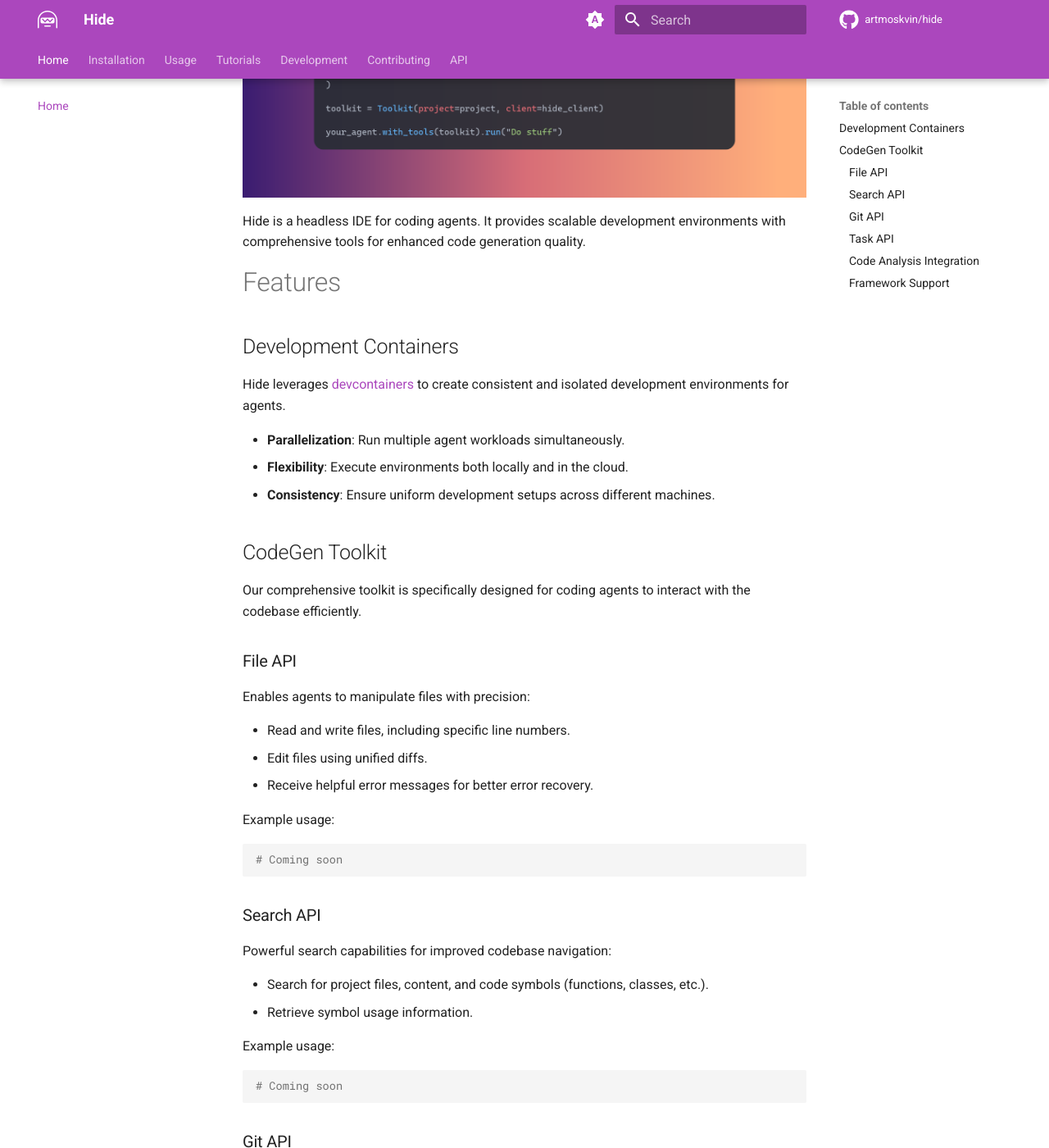
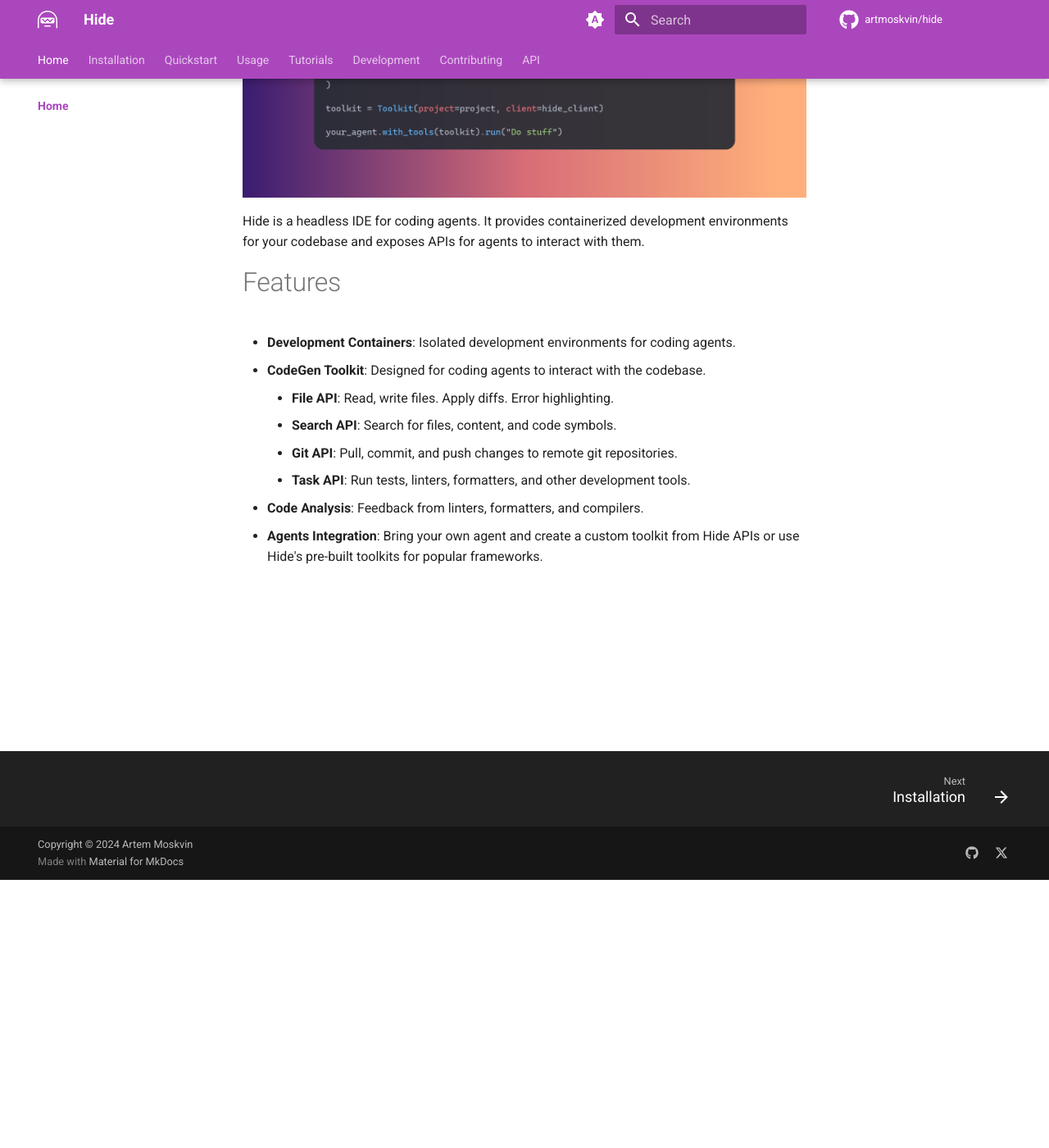
Before and after one commit to hide-org/hide, an MkDocs documentation site: the page built from docs/README.md, in a window 1280 px wide and 1400 px high, scrolled down 327 px. Shown: the whole window at 82% size. Built offline with MkDocs 1.6.1 and Material for MkDocs 9.7.7, drawn with Linux system fonts in a browser that asks for light colours; comment, search, counter and statistics services are not loaded; some of the changed text lies outside the part shown.

Commit message:
Write quickstart

````diff
--- a/docs/README.md
+++ b/docs/README.md
@@ -2,81 +2,15 @@
   <img src="assets/hide-quickstart.png" alt="Hide Quickstart"/>
 </div>
 
-Hide is a headless IDE for coding agents. It provides scalable development environments with comprehensive tools for enhanced code generation quality.
+Hide is a headless IDE for coding agents. It provides containerized development environments for your codebase and exposes APIs for agents to interact with them.
 
 # Features
 
-## Development Containers
-
-Hide leverages [devcontainers](https://containers.dev/) to create consistent and isolated development environments for agents.
-
-- **Parallelization**: Run multiple agent workloads simultaneously.
-- **Flexibility**: Execute environments both locally and in the cloud.
-- **Consistency**: Ensure uniform development setups across different machines.
-
-## CodeGen Toolkit
-
-Our comprehensive toolkit is specifically designed for coding agents to interact with the codebase efficiently.
-
-### File API
-
-Enables agents to manipulate files with precision:
-
-- Read and write files, including specific line numbers.
-- Edit files using unified diffs.
-- Receive helpful error messages for better error recovery.
-
-Example usage:
-```python
-# Coming soon
-```
-
-### Search API
-
-Powerful search capabilities for improved codebase navigation:
-
-- Search for project files, content, and code symbols (functions, classes, etc.).
-- Retrieve symbol usage information.
-
-Example usage:
-```python
-# Coming soon
-```
-
-### Git API
-
-Seamless integration with version control:
-
-- Pull, commit, and push changes to remote git repositories.
-- Manage branches and resolve conflicts.
-
-Example usage:
-```python
-# Coming soon
-```
-
-### Task API
-
-Execute various development tasks:
-
-- Run tests, linters, formatters, and other development tools.
-- Execute shell commands within the development environment.
-
-Example usage:
-```python
-# Coming soon
-```
-
-### Code Analysis Integration
-
-Improve code generation quality with integrated analysis tools:
-
-- Receive feedback from linters, formatters, and compilers.
-- Enable agents to self-correct and learn from mistakes.
-
-### Framework Support
-
-Hide is designed to work with major agent development frameworks:
-
-- [Langchain](https://www.langchain.com/)
-- [Autogen](https://microsoft.github.io/autogen/)
+- **Development Containers**: Isolated development environments for coding agents.
+- **CodeGen Toolkit**: Designed for coding agents to interact with the codebase.
+    - **File API**: Read, write files. Apply diffs. Error highlighting.
+    - **Search API**: Search for files, content, and code symbols.
+    - **Git API**: Pull, commit, and push changes to remote git repositories.
+    - **Task API**: Run tests, linters, formatters, and other development tools.
+- **Code Analysis**: Feedback from linters, formatters, and compilers.
+- **Agents Integration**: Bring your own agent and create a custom toolkit from Hide APIs or use Hide's pre-built toolkits for popular frameworks.
--- a/mkdocs.yml
+++ b/mkdocs.yml
@@ -3,8 +3,10 @@
 repo_url: https://github.com/artmoskvin/hide
 repo_name: artmoskvin/hide
 nav:
-  - Home: README.md
+  - Home:
+    - README.md
   - Installation: installation.md
+  - Quickstart: quickstart.md
   - Usage:
     - usage/index.md
     - Projects: usage/projects.md
````
Also changed, not shown: docs/installation.md (+49 -5 lines), docs/quickstart.md (+89 -0 lines), docs/tutorials/index.md (+1 -1 lines), docs/tutorials/langchain.md (+1 -1 lines).
